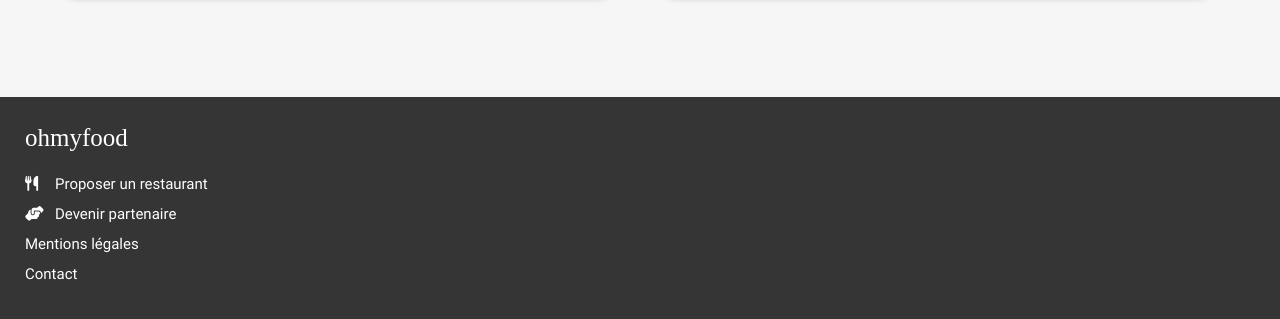
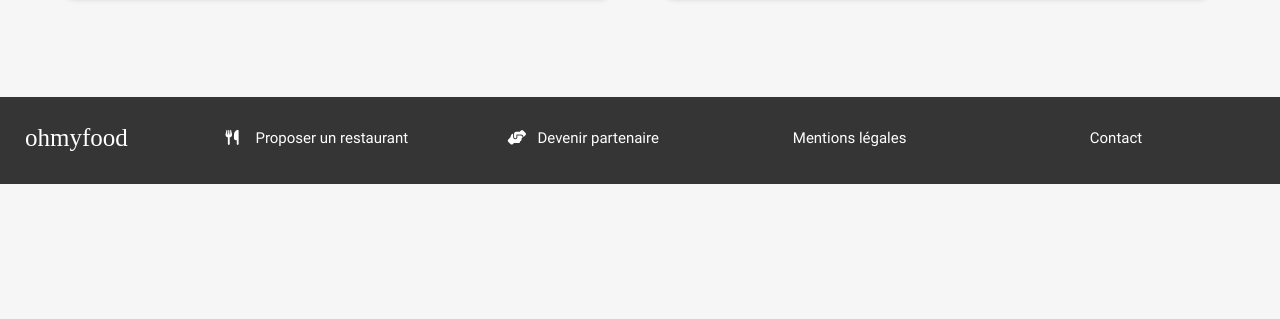
Before and after one commit to Valxer/OHMYFOOD__OpenClassrooms-projet-3, a website: page docs/index.html in a window 1280 px wide. Shown: the part 1267-1586 px from the top of the page. After the commit the page ends 1451 px from the top, so only its background shows below. Drawn offline with Linux system fonts and the light colour scheme; a web font is replaced by a local one.

Commit message:
changement footer responsive

```diff
--- a/docs/scss/layout/_footer.scss
+++ b/docs/scss/layout/_footer.scss
@@ -11,9 +11,26 @@
   display: flex;
   flex-direction: column;
   overflow-x: hidden;
-  &__title,
+  @include desktoponly{
+    flex-direction: row;
+    justify-content: space-around;
+    padding-bottom: 15px;
+  }
   &__txtbox {
     margin-left: 25px;
+    @include desktoponly {
+      display: flex;
+      justify-content: space-between;
+      align-items: center;
+      flex-grow: 2;
+      margin-right: 5%;
+    }
+  }
+  &__title{
+    margin-left: 25px;
+    @media screen and (min-width: 1100px) {
+    margin-right: 5%;
+    }
   }
   &__txtbox__line {
     display: flex;
@@ -23,6 +40,10 @@
     height: 30px;
     margin-top: 0px;
     margin-bottom: 0px;
+    @include desktoponly {
+      width: auto;
+      justify-content: center;
+    }
     &__icon {
       width: 30px;
     }
```
Also changed, not shown: docs/css/style.css, 1 other file.
